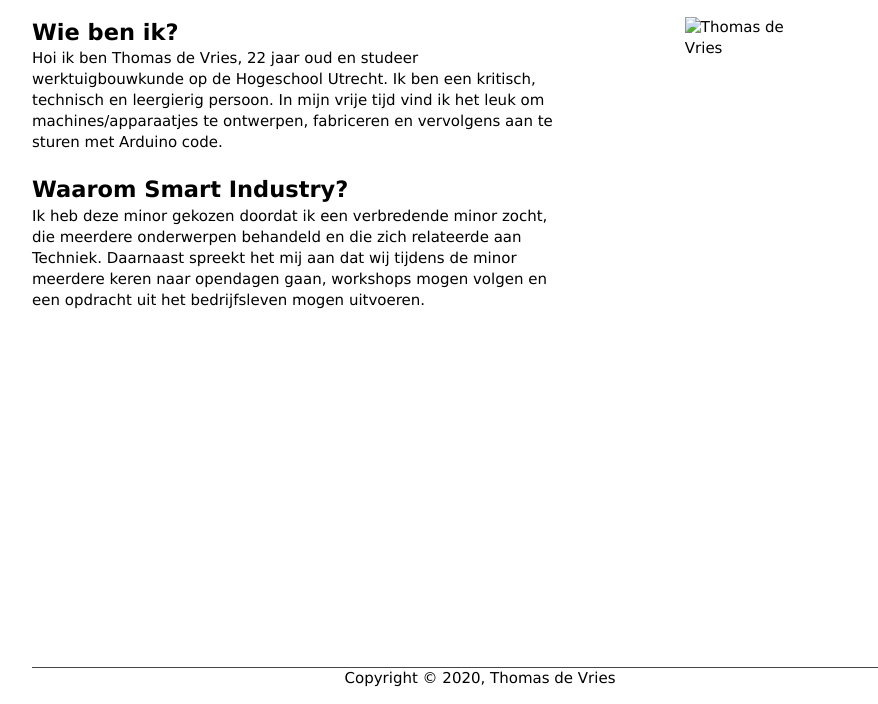
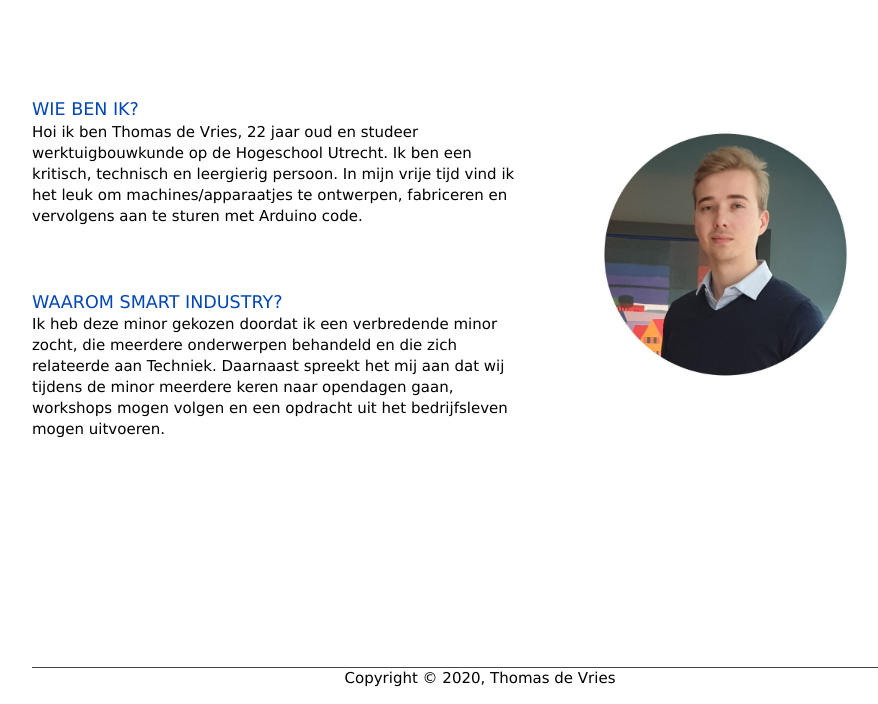
Before and after one commit to FutureDV/Portfolio-Smart-Industry, a plain HTML site: page index.html in a window 1280 px wide. Shown: the part 96-800 px from the top of the page, without its empty margins (160-1038 px from the left). Drawn offline with Linux system fonts and the light colour scheme.

Commit message:
Home page af, misschien text later veranderen though

```diff
--- a/Css/style.css
+++ b/Css/style.css
@@ -130,31 +130,34 @@ footer{
 .Profiel{
     display: flex;
     justify-content: space-between;
-    margin-top: 20px;
-    min-height: 80vh;
+    margin-top: 100px;
+    min-height: 70vh;
 
 
 }
 .ProfielTekst{
-    width: 60%;
+    width: 55%;
 
-
-
-
+}
+.ProfielTekst h3{
+    text-transform: uppercase;
+    font-weight: 400;
+    color: var(--MainBlue);
 }
 .ProfielFotoLijst{
     /* display: flex;
     align-items:center;
     justify-content: center; */
-    width: 40%;
+    width: 45%;
     position: relative;
 }
 .ProfielFoto{
     position: absolute;
-    width: 10vw;
+    width: 20vw;
     height: auto;
     left: 50%;
-    margin-left: -5vw;
+    top: 6%;
+    margin-left: -10vw;
 }
 
 
--- a/index.html
+++ b/index.html
@@ -26,14 +26,16 @@
         </nav>
         <div class="Profiel">
             <div class="ProfielTekst">      <!--- Profiel text div-->
-                <h2>Wie ben ik?</h2>
+                <h3>Wie ben ik?</h3>
                 <p>Hoi ik ben Thomas de Vries, 22 jaar oud en studeer werktuigbouwkunde op de Hogeschool Utrecht. Ik ben een kritisch, technisch en leergierig persoon. In mijn vrije tijd vind ik het leuk om machines/apparaatjes te ontwerpen, fabriceren en vervolgens aan te sturen met Arduino code.</p>
                 <br>
-                <h2>Waarom Smart Industry?</h2>
+                <br>
+                <br>
+                <h3>Waarom Smart Industry?</h3>
                 <p>Ik heb deze minor gekozen doordat ik een verbredende minor zocht, die meerdere onderwerpen behandeld en die zich relateerde aan Techniek. Daarnaast spreekt het mij aan dat wij tijdens de minor meerdere keren naar opendagen gaan, workshops mogen volgen en een opdracht uit het bedrijfsleven mogen uitvoeren.</p>
             </div>
             <div class="ProfielFotoLijst">           <!--- Profiel foto div-->
-                <img class="ProfielFoto" src="img/ProfielFoto.png" alt="Thomas de Vries">
+                <img class="ProfielFoto" src="img/ProfielFoto.jpg" alt="Thomas de Vries">
             </div>
         </div>
     <footer>
```
